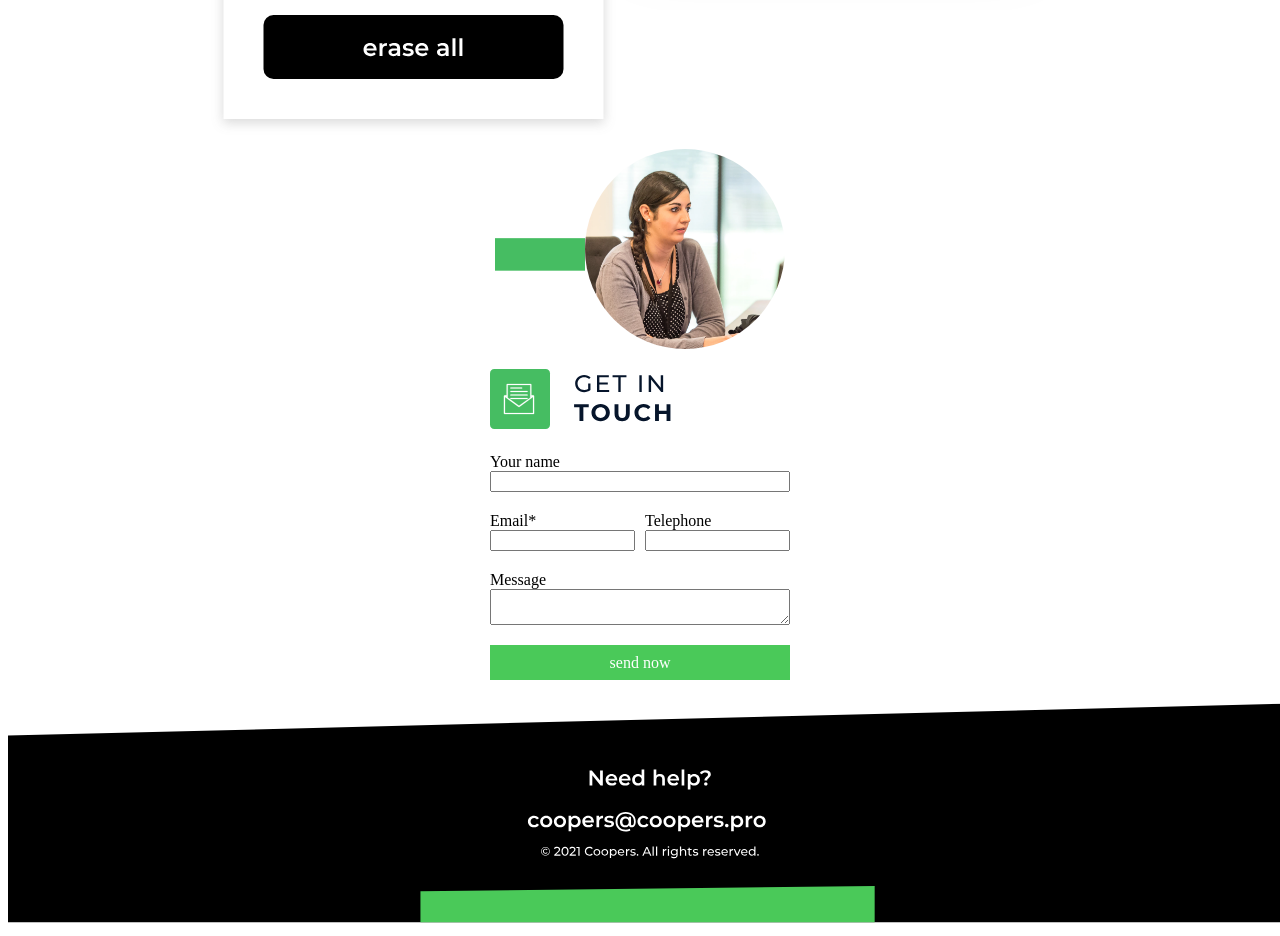
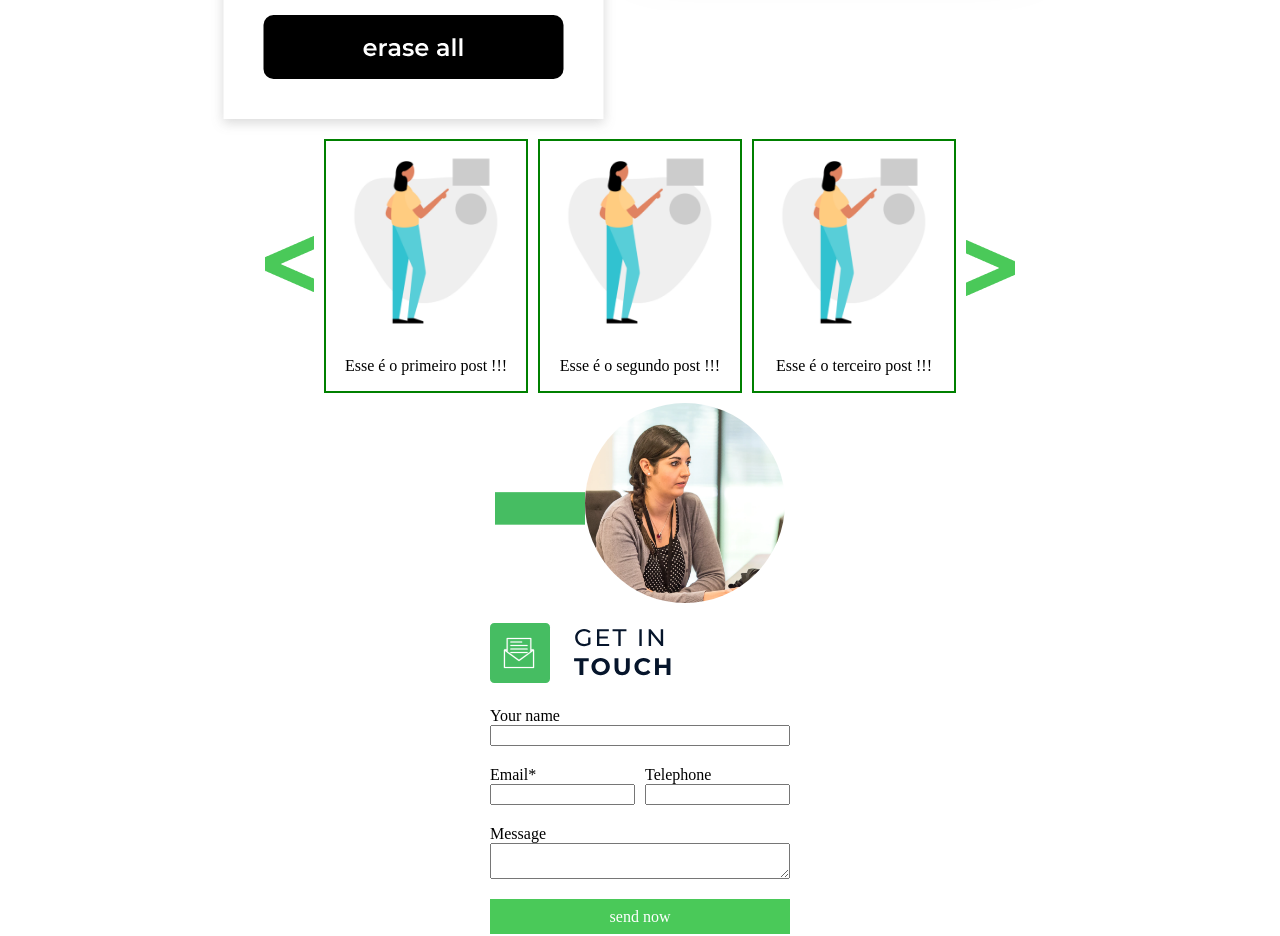
Before and after one commit to thiagoaprgt/full-stack-test, a React (Vite) app in the folder thiago-teste/: page / in a window 1280 px wide. Shown: the part 1720-2656 px from the top of the page. Built offline with nearby package versions, Linux system fonts and the light colour scheme.

Commit message:
corrossel de posts

```diff
--- /dev/null
+++ b/thiago-teste/src/components/post/post.module.css
@@ -0,0 +1,36 @@
+@media (min-width:650px) {
+    .post {
+        width: 100%;
+
+        display: flex;
+        align-items: center;
+        justify-content: center;
+    }
+
+    .mainPosts {
+        display: flex;
+        flex-direction: row;
+    }
+
+    .postsList {
+        border: solid 2px green;
+        display: flex;
+        flex-direction: column;
+        align-items: center;
+        margin-right: 10px;
+    }
+
+    .postsList img {
+        max-width: 200px;
+        height: 200px;
+    }
+
+    .previousPost {
+        margin-right: 10px;
+    }
+
+    .nextPost {
+        margin-left: 0px;
+        rotate: 180deg;
+    }
+}
--- /dev/null
+++ b/thiago-teste/src/components/post/post.tsx
@@ -0,0 +1,164 @@
+import { useEffect } from 'react';
+import styles from './post.module.css'
+
+export function Post() {
+
+
+    let makePost = async (postDescription:any) => {
+
+        let postsList = document.createElement('div');
+        postsList.setAttribute('class', 'postsList');
+
+        let img = document.createElement('img');
+        img.setAttribute('src', '/images/mulhoerLoginForm.png');
+
+        let description = document.createElement('p');
+        description.innerHTML = postDescription;
+
+        postsList.appendChild(img);
+        postsList.appendChild(description);
+
+
+        // let previousArrow = document.querySelectorAll('previousPost')[0];
+
+        let mainPosts = document.querySelectorAll('#mainPosts')[0];
+        mainPosts.appendChild(postsList);
+
+
+
+
+    }
+
+
+    let previousArrow = () => {
+
+        let previousPost:any = document.querySelectorAll('#mainPosts > div')[0];
+
+        let centerPost:any = document.querySelectorAll('#mainPosts > div')[1];
+
+        let nexPost:any = document.querySelectorAll('#mainPosts > div')[2];
+
+
+        let posts = document.querySelectorAll('#mainPosts > div');
+
+        for (let index = 0; index < posts.length; index++) {
+            posts[index].remove();
+
+        }
+
+        let main = document.querySelectorAll("#mainPosts")[0];
+
+        main.insertAdjacentElement('beforeend', centerPost);
+        main.insertAdjacentElement('beforeend', nexPost);
+        main.insertAdjacentElement('beforeend', previousPost);
+
+
+
+
+    }
+
+
+    let nextArrow = () => {
+
+        let previousPost:any = document.querySelectorAll('#mainPosts > div')[0];
+
+        let centerPost:any = document.querySelectorAll('#mainPosts > div')[1];
+
+        let nexPost:any = document.querySelectorAll('#mainPosts > div')[2];
+
+
+        let posts = document.querySelectorAll('#mainPosts > div');
+
+        for (let index = 0; index < posts.length; index++) {
+            posts[index].remove();
+
+        }
+
+        let main = document.querySelectorAll("#mainPosts")[0];
+
+
+        main.insertAdjacentElement('afterbegin', centerPost);
+        main.insertAdjacentElement('afterbegin', previousPost);
+        main.insertAdjacentElement('afterbegin', nexPost);
+
+
+
+
+
+
+
+
+
+
+
+    }
+
+
+    useEffect(() => {
+
+        // makePost("Esse é o Primeiro post.");
+        // makePost("Esse é o Segundo post.");
+        // makePost("Esse é o Terceiro post.");
+
+        /*
+            O useEffect serve para usar funções só
+            depois que todo o html for renderizado
+        */
+
+
+    });
+
+
+    return(
+        <>
+
+            <div className={styles.post}>
+
+                <div className={styles.previousPost} onClick={previousArrow}>
+                    <img src="/images/setinha.png" alt="" />
+                </div>
+
+
+                <div id="mainPosts" className={styles.mainPosts} >
+
+                    <div className={styles.postsList}>
+
+                        <img src="/images/mulhoerLoginForm.png" alt="" />
+
+                        <p>Esse é o primeiro post !!!</p>
+
+                    </div>
+
+
+                    <div className={styles.postsList}>
+
+                        <img src="/images/mulhoerLoginForm.png" alt="" />
+
+                        <p>Esse é o segundo post !!!</p>
+
+                    </div>
+
+                    <div className={styles.postsList}>
+
+                        <img src="/images/mulhoerLoginForm.png" alt="" />
+
+                        <p>Esse é o terceiro post !!!</p>
+
+                    </div>
+
+
+                </div>
+
+                <div className={styles.nextPost} onClick={nextArrow}>
+                    <img src="/images/setinha.png" alt="" />
+                </div>
+
+
+
+            </div>
+
+
+
+        </>
+    );
+}
--- a/thiago-teste/src/pages/Home.tsx
+++ b/thiago-teste/src/pages/Home.tsx
@@ -1,9 +1,10 @@
-import {NavBar} from '../components/navbar/navBar.tsx'
-import {Section} from '../components/section/section.tsx'
-import styles from '../components/body/body.module.css'
-import {ToDoList} from '../components/toDolist/toDoList.tsx'
-import { EmailForm } from '../components/forms/email/emailForm.tsx'
-import {Footer} from '../components/footer/footer.tsx'
+import {NavBar} from '../components/navbar/navBar.tsx';
+import {Section} from '../components/section/section.tsx';
+import styles from '../components/body/body.module.css';
+import {ToDoList} from '../components/toDolist/toDoList.tsx';
+import { Post } from '../components/post/post.tsx';
+import { EmailForm } from '../components/forms/email/emailForm.tsx';
+import {Footer} from '../components/footer/footer.tsx';
 
 
 
@@ -38,7 +39,7 @@ function Home() {
 
         <ToDoList />
 
-
+        <Post />
 
         <EmailForm />
 
```
Also changed, not shown: thiago-teste/public/images/setinha.png (added).
